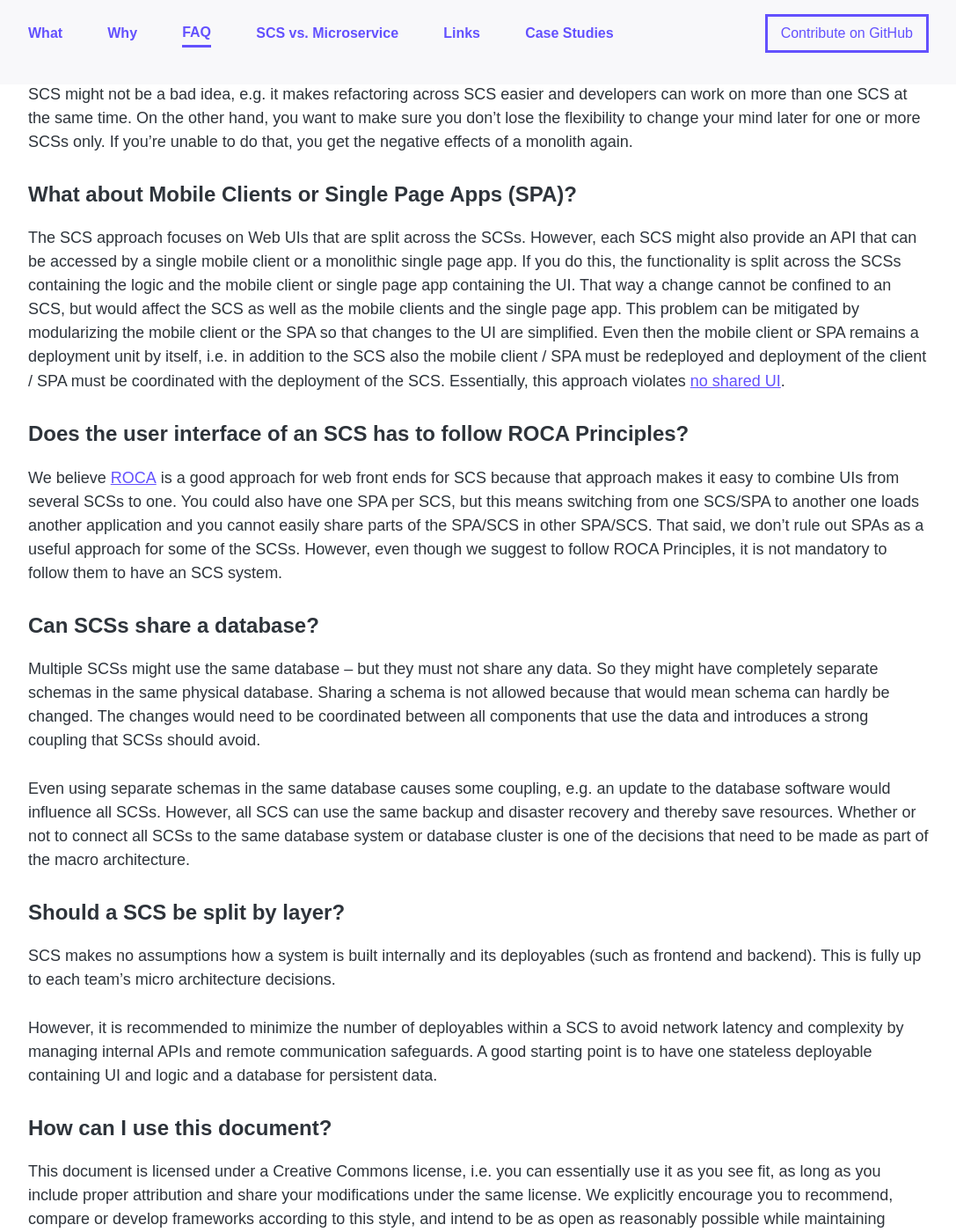
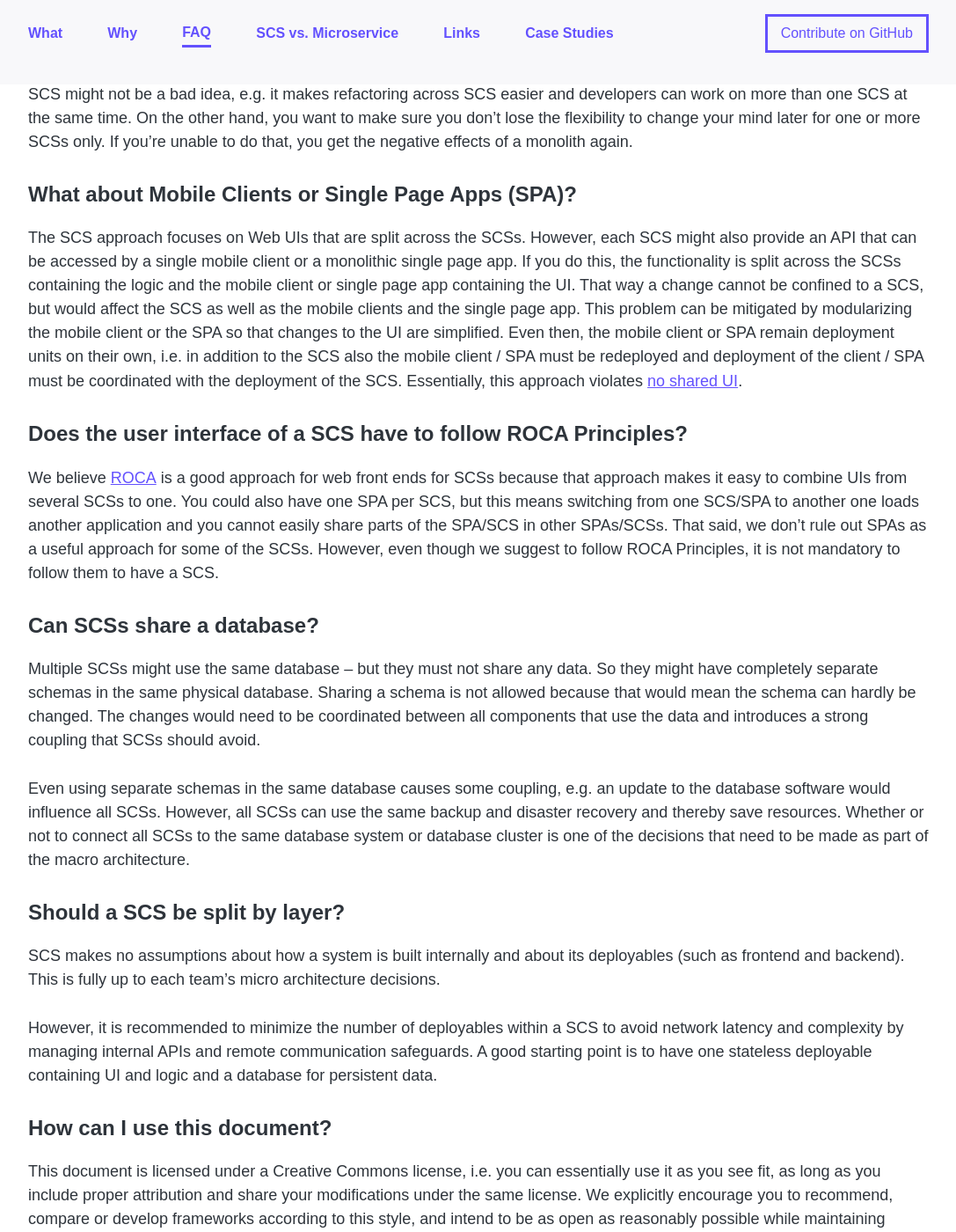
Before and after one commit to innoq/SCS, a Jekyll site: the page built from faq.md, in a window 1280 px wide and 1400 px high, scrolled down 1160 px. Shown: the whole window at 88% size, without its empty margins (96-1183 px from the left). Built offline with Jekyll 4.4.1, drawn with Linux system fonts in a browser that asks for light colours; some web fonts are replaced.

Commit message:
Fix several language mistakes

```diff
--- a/faq.md
+++ b/faq.md
@@ -69,46 +69,46 @@ The SCS approach focuses on Web UIs that are split across the SCSs. However, eac
 might also provide an API that can be accessed by a single mobile client
 or a monolithic single page app. If you do this, the functionality is split across
 the SCSs containing the logic and the mobile client or single page app
-containing the UI. That way a change cannot be confined to an SCS, but
+containing the UI. That way a change cannot be confined to a SCS, but
 would affect the SCS as well as the mobile clients and the single page
 app. This problem can be mitigated by modularizing the mobile client or the
-SPA so that changes to the UI are simplified. Even then the mobile
-client or SPA remains a deployment unit by itself, i.e. in addition to the SCS
+SPA so that changes to the UI are simplified. Even then, the mobile client or SPA
+remain deployment units on their own, i.e. in addition to the SCS
 also the mobile client / SPA must be redeployed and deployment of the
 client / SPA must be coordinated with the deployment of the
 SCS. Essentially, this approach violates
 [no shared UI](/index.html#no-shared-ui).
 
-### Does the user interface of an SCS has to follow ROCA Principles?
+### Does the user interface of a SCS have to follow ROCA Principles?
 We believe [ROCA](http://roca-style.org) is a good approach for web
-front ends for SCS because that approach makes it easy to combine UIs
+front ends for SCSs because that approach makes it easy to combine UIs
 from several SCSs to one. You could also have one SPA per SCS, but
 this means switching from one SCS/SPA to another one loads another
 application and you cannot easily share parts of the SPA/SCS in other
-SPA/SCS. That said, we don't rule out SPAs as a useful approach for some
+SPAs/SCSs. That said, we don't rule out SPAs as a useful approach for some
 of the SCSs. However, even though we suggest to follow ROCA Principles,
-it is not mandatory to follow them to have an SCS system.
+it is not mandatory to follow them to have a SCS.
 
 ### Can SCSs share a database?
 
 Multiple SCSs might use the same database – but they must not share any
 data. So they might have completely separate schemas in the same
 physical database. Sharing a schema is not allowed because that would mean
-schema can hardly be changed. The changes would need to be coordinated
+the schema can hardly be changed. The changes would need to be coordinated
 between all components that use the data and introduces a strong
 coupling that SCSs should avoid.
 
 Even using separate schemas in the same database causes some coupling,
 e.g. an update to the database software would influence all
-SCSs. However, all SCS can use the same backup and disaster recovery
+SCSs. However, all SCSs can use the same backup and disaster recovery
 and thereby save resources. Whether or not to connect all SCSs to the
 same database system or database cluster is one of the decisions that need
 to be made as part of the macro architecture.
 
 ### Should a SCS be split by layer?
 
-SCS makes no assumptions how a system is built internally and its deployables
-(such as frontend and backend).
+SCS makes no assumptions about how a system is built internally and
+about its deployables (such as frontend and backend).
 This is fully up to each team's micro architecture decisions.
 
 However, it is recommended to minimize the number of deployables within
```
